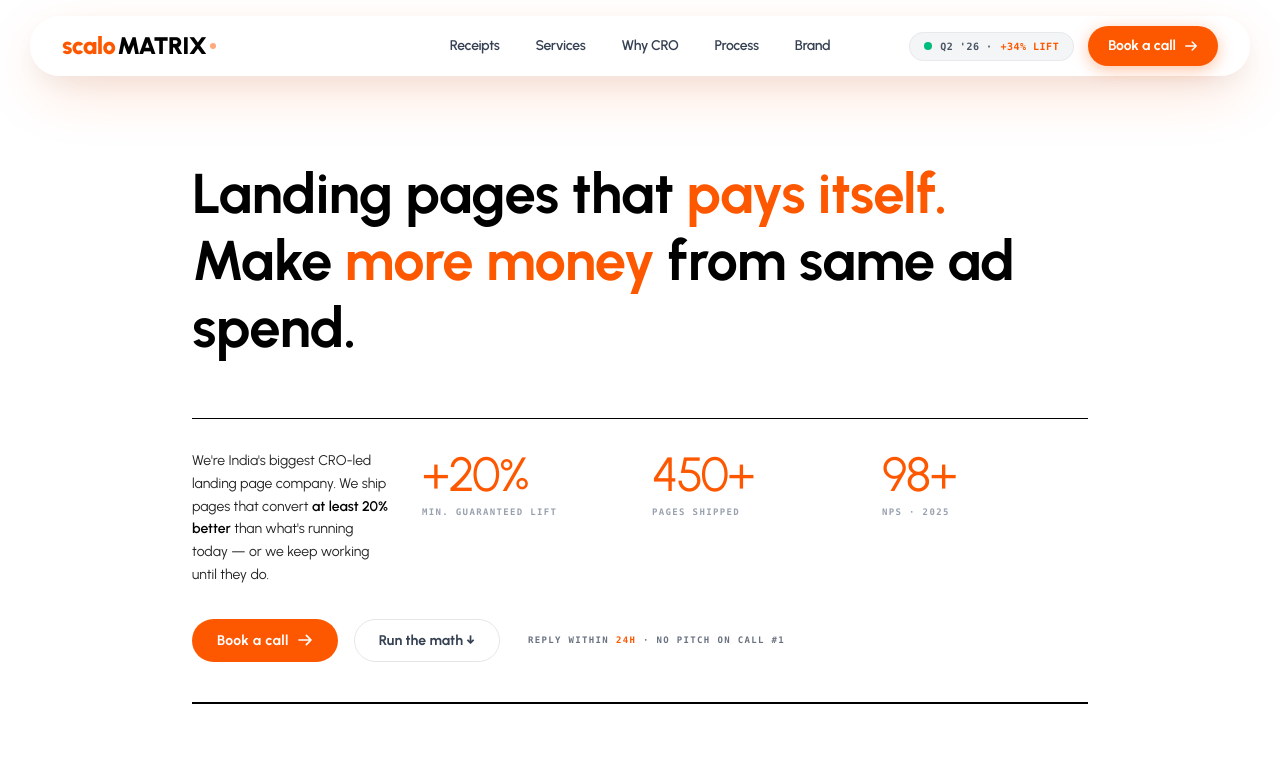
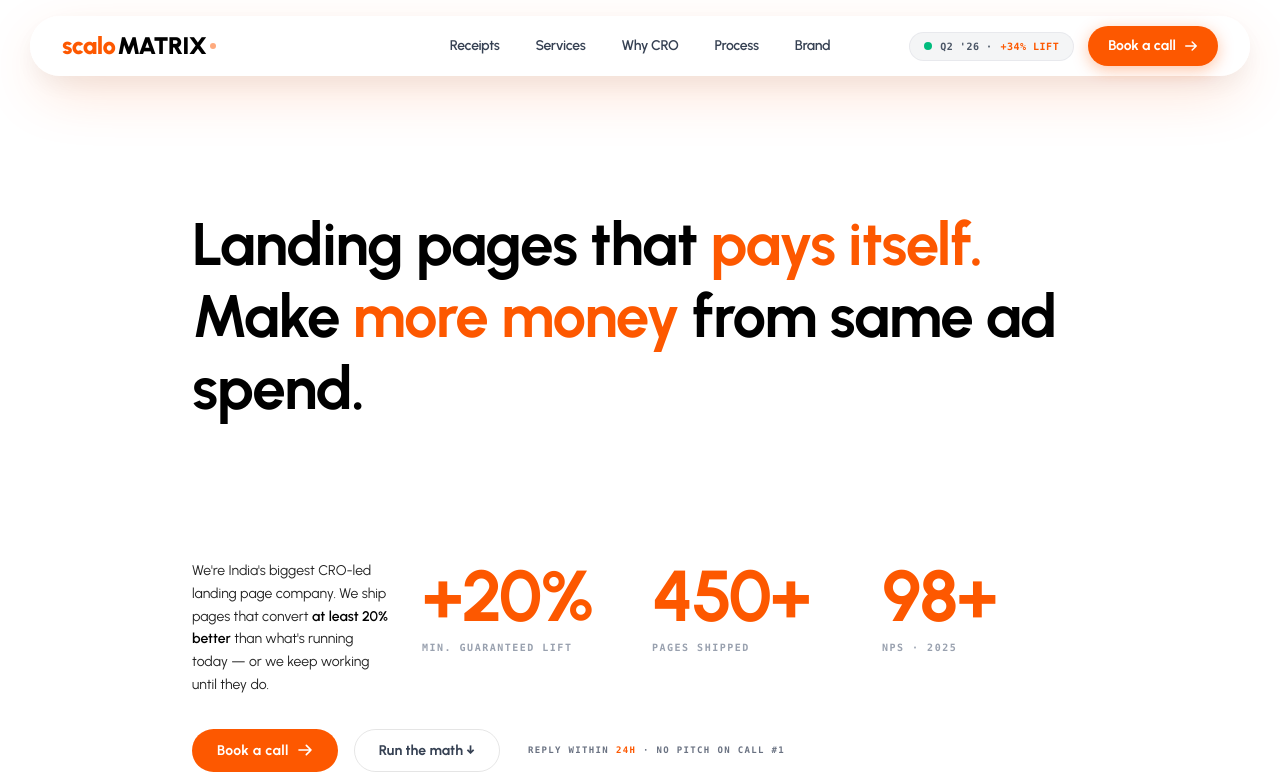
Before and after one commit to Vivekkrguptajio/scaloMatrix, a React (Vite) app in the folder commerce/: page / in a window 1280 px wide. Shown: the top 774 px of the page. Built offline with nearby package versions, Linux system fonts and the light colour scheme.

Commit message:
style: enlarge hero stats, remove dividers, and adjust hero top spacing

```diff
--- a/commerce/src/components/Hero.jsx
+++ b/commerce/src/components/Hero.jsx
@@ -1,22 +1,18 @@
 export default function Hero() {
   return (
-    <section id="hero" className="flex flex-col pt-32 lg:pt-40 pb-16 px-3 sm:px-8 md:px-20 lg:px-32 xl:px-48 max-w-[1440px] mx-auto bg-white">
+    <section id="hero" className="flex flex-col pt-40 lg:pt-52 pb-16 px-3 sm:px-8 md:px-20 lg:px-32 xl:px-48 max-w-[1440px] mx-auto bg-white">
       {/* Huge Main Headline */}
       <div className="w-full mb-14">
         <h1
-          className="text-[0.95rem] sm:text-[1.5rem] md:text-[2rem] lg:text-[2.75rem] xl:text-[3.5rem] font-bold leading-[1.2] tracking-[-0.01em] text-black"
+          className="text-[1.1rem] sm:text-[1.75rem] md:text-[2.25rem] lg:text-[3rem] xl:text-[3.75rem] font-bold leading-[1.2] tracking-[-0.02em] text-black"
           style={{ fontFamily: "'Urbanist', 'Outfit', ui-sans-serif, system-ui, sans-serif" }}
         >
-          <span>Landing pages that <span className="text-[#FD5800]">pays itself.</span></span><br />
-          <span>Make <span className="text-[#FD5800]">more money</span> from same ad spend.</span>
+          Landing pages that <span className="text-[#FD5800]">pays itself.</span> Make <span className="text-[#FD5800]">more money</span> from same ad spend.
         </h1>
       </div>
 
-      {/* Divider */}
-      <div className="w-full h-[0.5px] bg-black mb-8" />
-
       {/* Bottom Content Area */}
-      <div className="flex flex-col">
+      <div className="flex flex-col mt-12 lg:mt-20">
 
         {/* Paragraph & Stats Grid */}
         <div className="grid grid-cols-1 lg:grid-cols-4 gap-8 lg:gap-6">
@@ -30,20 +26,20 @@ export default function Hero() {
 
           {/* Stat 1 */}
           <div className="col-span-1 flex flex-col justify-start">
-            <span className="text-4xl lg:text-5xl text-[#FD5800] font-normal tracking-[-0.03em] mb-2 leading-none" style={{ fontFamily: "'Urbanist', sans-serif" }}>+20%</span>
-            <span className="text-[9px] font-mono font-bold text-gray-400 tracking-[0.15em] uppercase">MIN. GUARANTEED LIFT</span>
+            <span className="text-5xl sm:text-6xl lg:text-7xl text-[#FD5800] font-bold tracking-[-0.03em] mb-2 leading-none" style={{ fontFamily: "'Urbanist', sans-serif" }}>+20%</span>
+            <span className="text-[10px] font-mono font-bold text-gray-400 tracking-[0.15em] uppercase">MIN. GUARANTEED LIFT</span>
           </div>
 
           {/* Stat 2 */}
           <div className="col-span-1 flex flex-col justify-start">
-            <span className="text-4xl lg:text-5xl text-[#FD5800] font-normal tracking-[-0.03em] mb-2 leading-none" style={{ fontFamily: "'Urbanist', sans-serif" }}>450+</span>
-            <span className="text-[9px] font-mono font-bold text-gray-400 tracking-[0.15em] uppercase">PAGES SHIPPED</span>
+            <span className="text-5xl sm:text-6xl lg:text-7xl text-[#FD5800] font-bold tracking-[-0.03em] mb-2 leading-none" style={{ fontFamily: "'Urbanist', sans-serif" }}>450+</span>
+            <span className="text-[10px] font-mono font-bold text-gray-400 tracking-[0.15em] uppercase">PAGES SHIPPED</span>
           </div>
 
           {/* Stat 3 */}
           <div className="col-span-1 flex flex-col justify-start">
-            <span className="text-4xl lg:text-5xl text-[#FD5800] font-normal tracking-[-0.03em] mb-2 leading-none" style={{ fontFamily: "'Urbanist', sans-serif" }}>98+</span>
-            <span className="text-[9px] font-mono font-bold text-gray-400 tracking-[0.15em] uppercase">NPS · 2025</span>
+            <span className="text-5xl sm:text-6xl lg:text-7xl text-[#FD5800] font-bold tracking-[-0.03em] mb-2 leading-none" style={{ fontFamily: "'Urbanist', sans-serif" }}>98+</span>
+            <span className="text-[10px] font-mono font-bold text-gray-400 tracking-[0.15em] uppercase">NPS · 2025</span>
           </div>
         </div>
 
@@ -63,9 +59,6 @@ export default function Hero() {
           </span>
         </div>
 
-        {/* Second Divider (Moved Below Buttons) */}
-        <div className="w-full h-[2px] bg-black mt-10" />
-
       </div>
     </section>
   )
```
